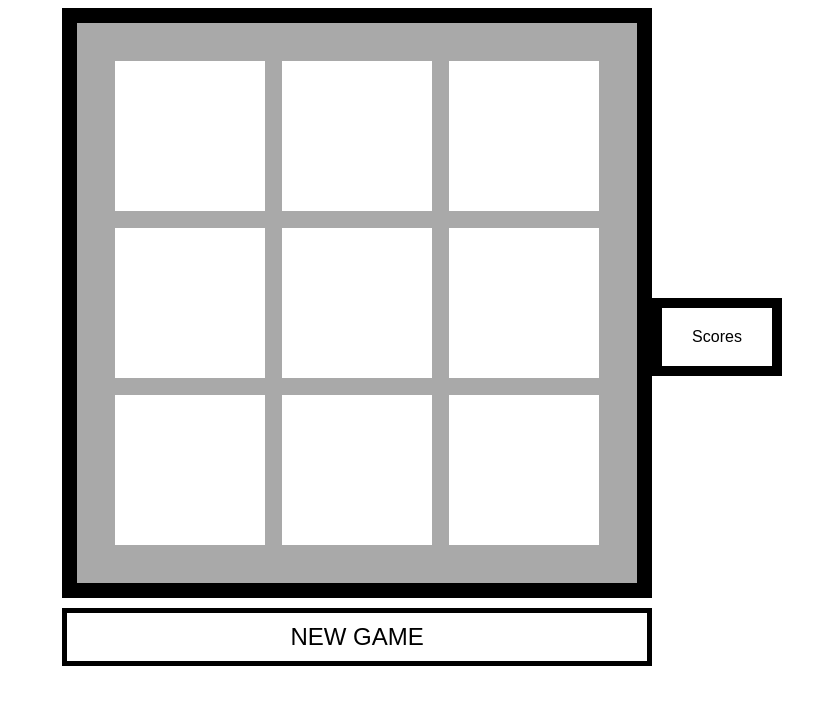
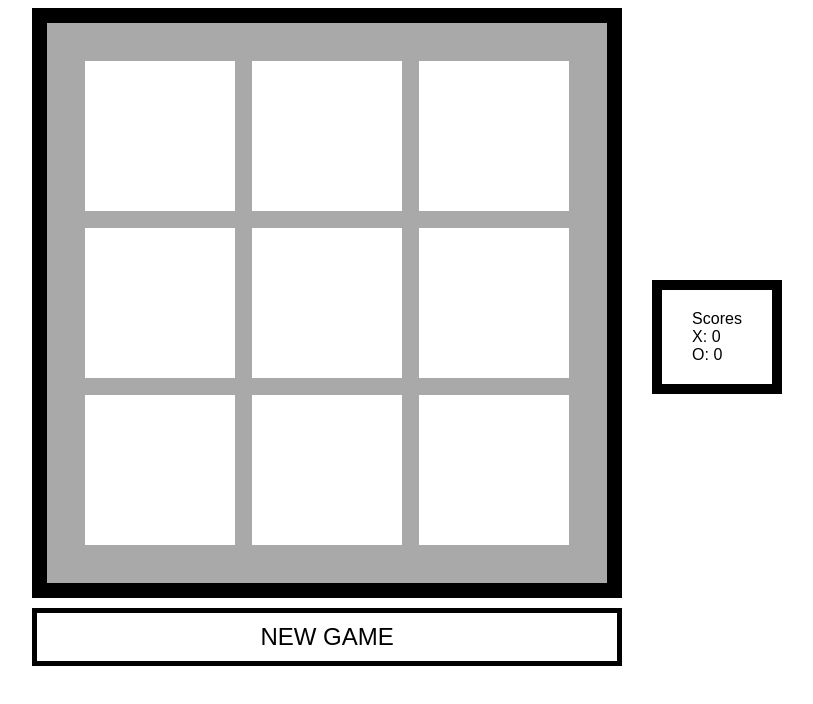
Before and after one commit to stanislaw-rakowski/OOP-Tic-Tac-Toe, a website built with Parcel: page index.html in a window 1280 px wide. Shown: the whole page, without its empty margins (218-1031 px from the left). Built offline with nearby package versions, Linux system fonts and the light colour scheme.

Commit message:
refactor

```diff
--- a/index.css
+++ b/index.css
@@ -64,8 +64,9 @@ body {
 
 #scoreBoard {
   border: solid black 10px;
-  margin: 30 px;
+  margin: 30px;
   padding: 20px 30px;
   font-family: sans-serif;
   display: flex;
+  flex-direction: column;
 }
--- a/src/game.ts
+++ b/src/game.ts
@@ -1,19 +1,19 @@
 import Board from './board'
-import { X, O, Sign } from './player'
+import { Player, Sign } from './player'
 
 class Game {
   board: Board
   sign: Sign = Sign.X
   winner: string | null = null
   players: {
-    X: X
-    O: O
+    X: Player
+    O: Player
   }
 
   constructor() {
     this.players = {
-      [Sign.X]: new X(),
-      [Sign.O]: new O(),
+      [Sign.X]: new Player(Sign.X),
+      [Sign.O]: new Player(Sign.O),
     }
 
     document.querySelector('#reset').addEventListener('click', (): void => {
@@ -66,6 +66,7 @@ class Game {
         this.winner = this.sign
         this.players[this.sign].win()
         this.board.el.classList.add('win-game')
+        console.log(this)
       }
       return isWin
     }
--- a/src/player.ts
+++ b/src/player.ts
@@ -1,21 +1,26 @@
-abstract class Player {
-    public abstract sign: string
-    public wins: number = 0
-
-    public win(): void {
-        this.wins++
-    }
-
-}
+import UiElement from './uiElement'
 
 export enum Sign {
   X = 'X',
   O = 'O',
 }
+export class Player extends UiElement {
+  public sign: string
+  public wins: number = 0
 
-export class X extends Player {
-    sign: Sign.X
+  constructor(sign) {
+    super('score')
+    this.sign = sign
+    document.querySelector('#scoreBoard').appendChild(this.el)
+    this.el.innerText = this.getScoreText()
+  }
+
+  public win(): void {
+    this.wins++
+    this.el.innerText = this.getScoreText()
+  }
+
+  private getScoreText(): string {
+    return `${this.sign}: ${this.wins}`
+  }
 }
-export class O extends Player {
-    sign: Sign.O
-}
```
